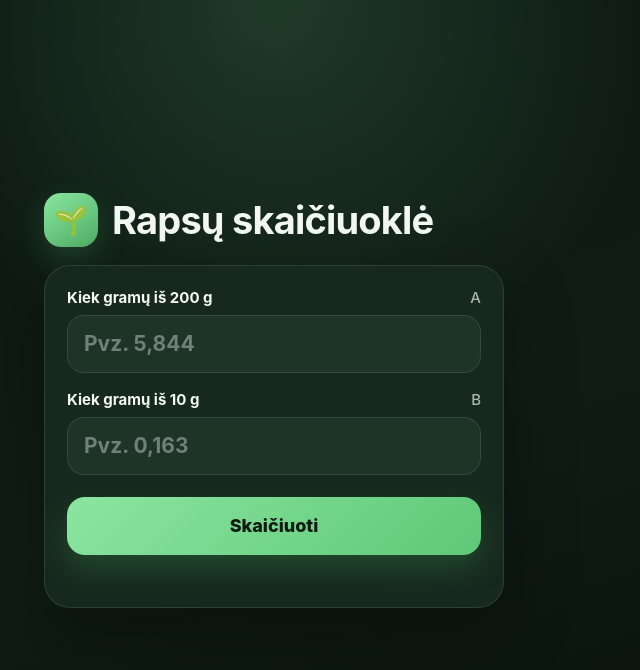
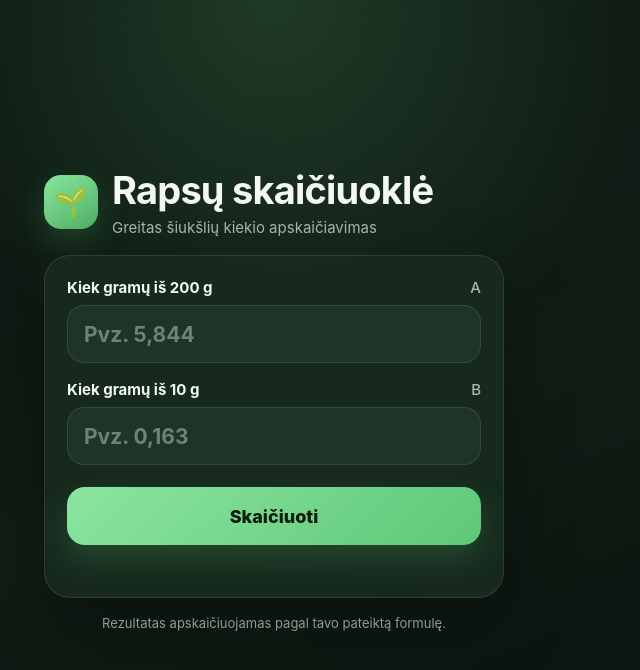
Before and after one commit to timas-web/Rapsai, a plain HTML site: page index.html in a window 1280 px wide. Shown: the whole page, without its empty margins (366-1006 px from the left). Drawn offline with Linux system fonts and the light colour scheme.

Commit message:
Add subtitle and hint to index.html
Added subtitle and hint paragraphs to enhance user guidance.

```diff
--- a/index.html
+++ b/index.html
@@ -261,6 +261,9 @@
       <div>
         <h1>Rapsų skaičiuoklė</h1>
 
+        <p class="subtitle">
+          Greitas šiukšlių kiekio apskaičiavimas
+        </p>
       </div>
     </header>
 
@@ -330,6 +333,9 @@
 
     </section>
 
+    <p class="hint">
+      Rezultatas apskaičiuojamas pagal tavo pateiktą formulę.
+    </p>
 
   </main>
 
```
